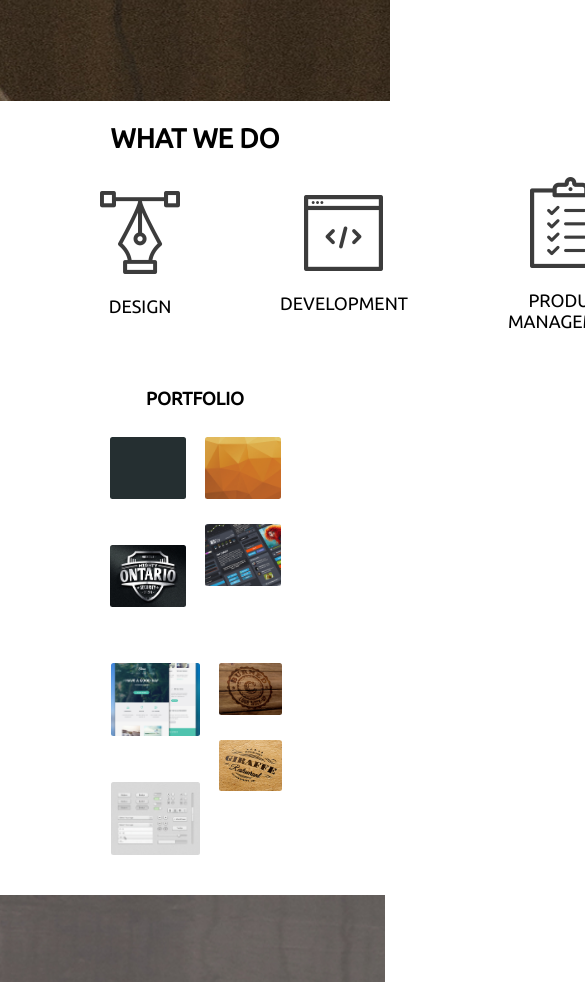
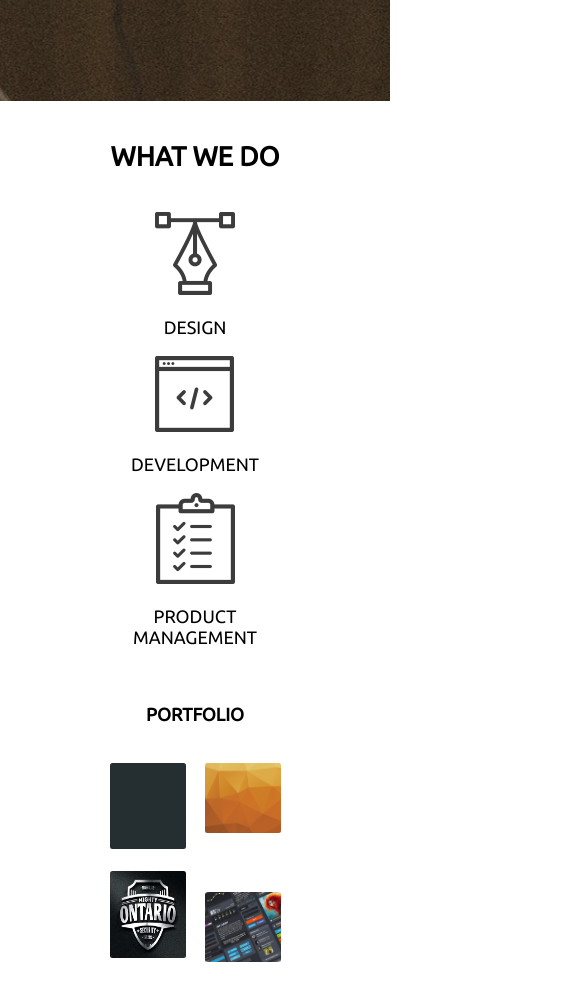
Before and after one commit to kennjr/Delani-Studio, a plain HTML site: page index.html in a window 390 px wide. Shown: the part 1607-2589 px from the top of the page, 585 px wide, since content can reach past the window. Drawn offline with nearby package versions, Linux system fonts and the light colour scheme.

Commit message:
Styled the sub rows for the portfolio images

```diff
--- a/css/styles.css
+++ b/css/styles.css
@@ -70,11 +70,10 @@ body, html{
     text-align: center;
     flex-direction: column;
     font-size: 18px;
-
 }
 
 .what_we_do_section > h2{
-    padding-right: 0px;
+    margin: 40px;
 }
 
 #product_management_details, #development_details, #design_details {
@@ -133,6 +132,26 @@ body, html{
     font-size: 18px;
 }
 
+.sub_row_1{
+    display: flex;
+    text-align: center;
+    flex-direction: row;
+    justify-content: space-between;
+    padding-top: 10px;
+    padding-bottom: 0px;
+    font-size: 18px;
+}
+
+.sub_row_2{
+    display: flex;
+    text-align: center;
+    flex-direction: row;
+    justify-content: space-between;
+    padding-top: 10px;
+    padding-bottom: 0px;
+    font-size: 18px;
+}
+
 .portfolio_project_img > img{
 
     width: 80%;
@@ -144,6 +163,39 @@ body, html{
 #overlay1, #overlay2, #overlay3, #overlay4, #overlay5, #overlay6, #overlay7, #overlay8{
     visibility: hidden;
     text-align: center;
+}
+
+@media screen
+  and (min-width: 360px)
+  and (max-width: 640px) {
+    .what_we_do_items{
+        display: flex;
+        flex-direction: column;
+        justify-content: space-around;
+        align-items: center;
+        text-align: center;
+        padding-right: 50px;
+        padding-left: 50px;
+    }
+    .sub_row_1{
+        display: flex;
+        text-align: center;
+        flex-direction: column;
+        justify-content: space-between;
+        padding-top: 10px;
+        padding-bottom: 0px;
+        font-size: 18px;
+    }
+
+    .sub_row_2{
+        display: flex;
+        text-align: center;
+        flex-direction: column;
+        justify-content: space-between;
+        padding-top: 10px;
+        padding-bottom: 0px;
+        font-size: 18px;
+    }
 }
 
 
@@ -161,7 +213,7 @@ body, html{
     align-items: center;
     height: 100vh;
     width: 100vw;
-    margin: -5px;
+    margin: -1px;
 }
 
 .contact_us_section > p {
@@ -169,13 +221,13 @@ body, html{
     font-size: x-large;
 }
 
-input[type=text],input[type=email],#comment{
+#email_edt, #name_edt, #comment_edt{
     background: transparent;
     color: white;
     font-size: 20px;
 }
 
-#MERGE1{
+#name_edt{
     width: 35vw;
     margin-top: 10px;
     margin-left: 20px;
@@ -183,7 +235,7 @@ input[type=text],input[type=email],#comment{
     margin-bottom: 20px;
     padding: 5px;
 }
-#MERGE2{
+#email_edt{
     margin-top: 10px;
     margin-left: 20px;
     margin-right: 20px;
@@ -191,7 +243,7 @@ input[type=text],input[type=email],#comment{
     padding: 5px;
     width: 35vw;
 }
-#comment{
+#comment_edt{
     margin: 20px;
     width: 80vw;
     padding: 10px;
```
